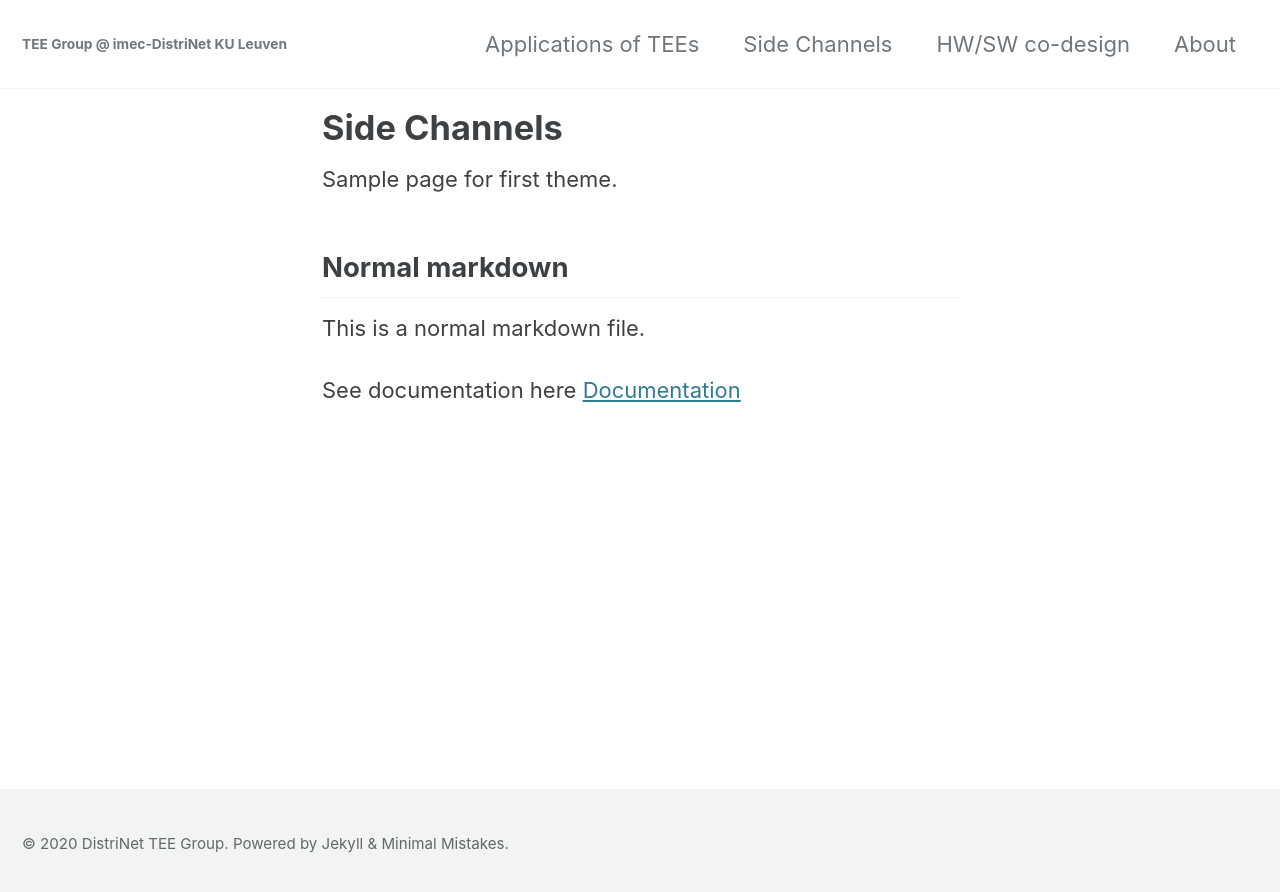
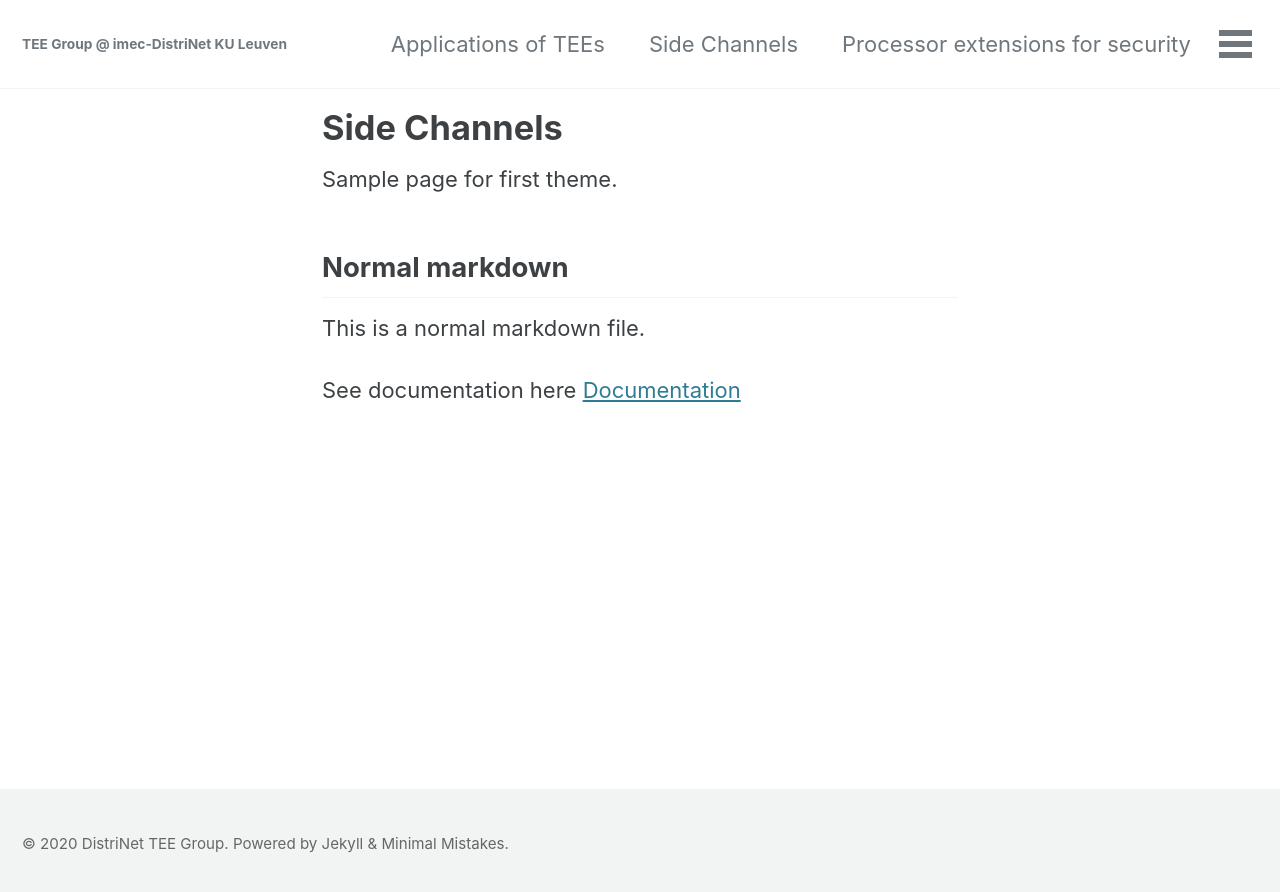
Before and after one commit to dnet-tee/dnet-tee.github.io, a Jekyll site: the page built from _pages/side-channels.md, in a window 1280 px wide. Shown: the top 892 px of the page. Built offline with Jekyll 4.4.1, drawn with Linux system fonts in a browser that asks for light colours; cached includes are drawn as plain includes; nearby versions of some CDN libraries.

Commit message:
new theme title also in navigation

```diff
--- a/_data/navigation.yml
+++ b/_data/navigation.yml
@@ -4,7 +4,7 @@ main:
     url: /tee-applications/
   - title: "Side Channels"
     url: /side-channels/
-  - title: "HW/SW co-design"
+  - title: "Processor extensions for security"
     url: /hw-sw-co-design/
 #  - title: "Publications"
 #    url: /publications/
```
